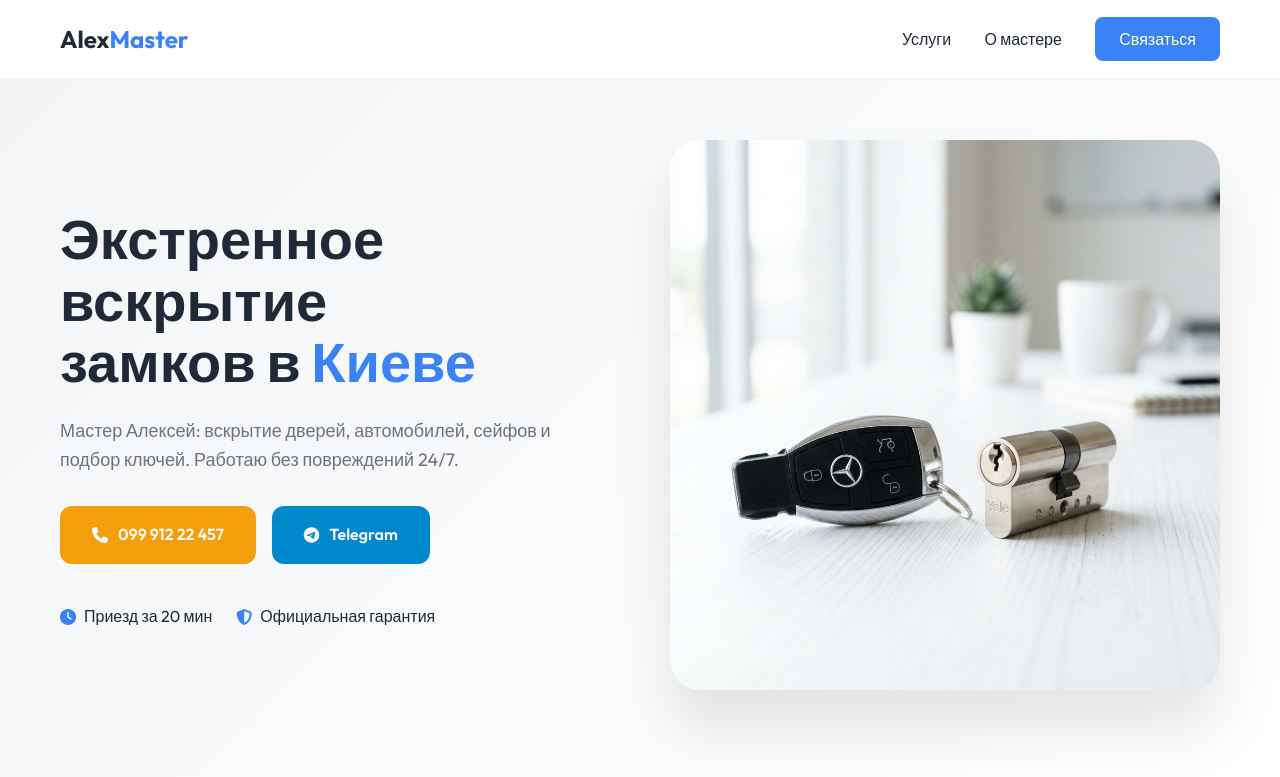
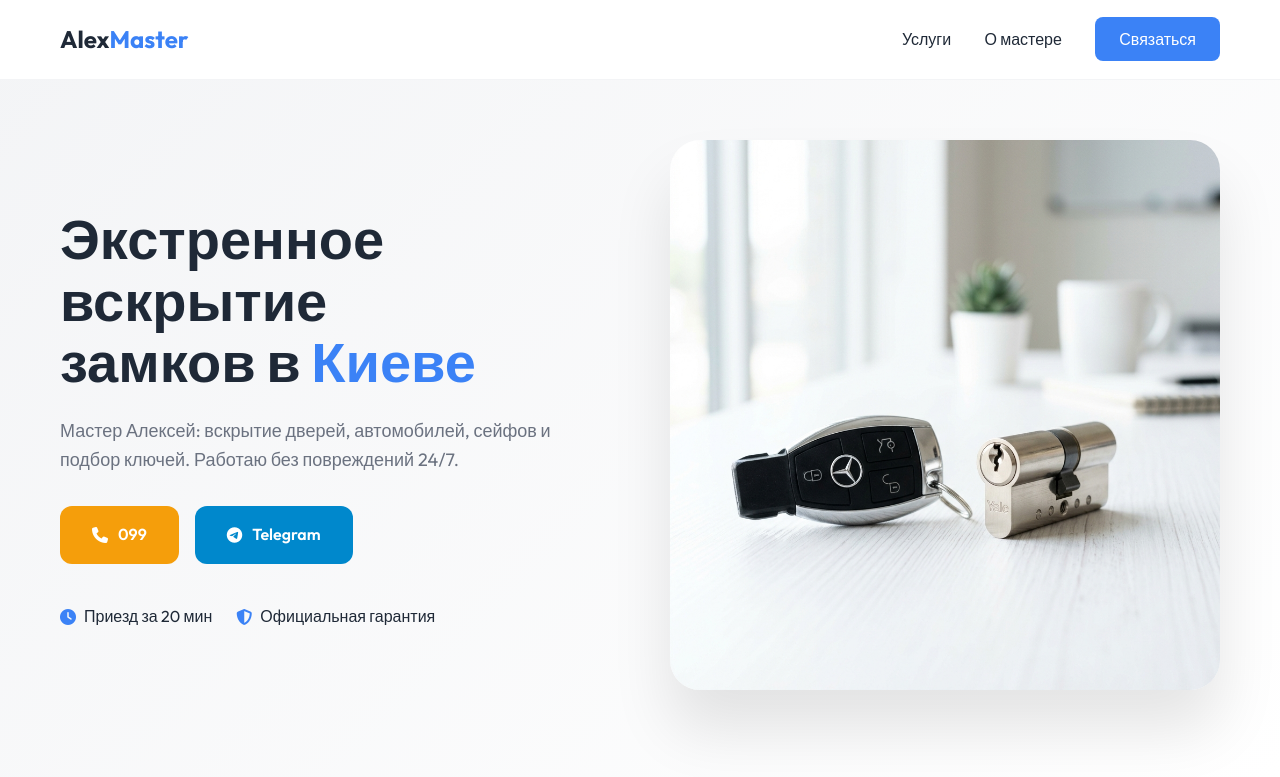
Before and after one commit to hashtagserezha-hub/locksmith-site, a Flask app: page / in a window 1280 px wide. Shown: the top 777 px of the page. Run offline with Flask 3, Linux system fonts and the light colour scheme; some libraries are stand-ins or nearby versions.

Commit message:
Add files via upload

```diff
--- a/templates/index.html
+++ b/templates/index.html
@@ -33,7 +33,7 @@
                 <p>Мастер Алексей: вскрытие дверей, автомобилей, сейфов и подбор ключей. Работаю без повреждений 24/7.
                 </p>
                 <div class="cta-group">
-                    <a href="tel:09991222457" class="btn-phone"><i class="fas fa-phone"></i> 099 912 22 457</a>
+                    <a href="tel:0999" class="btn-phone"><i class="fas fa-phone"></i> 099</a>
                     <a href="https://t.me/pythonbottestsrhi" target="_blank" class="btn-tg"><i
                             class="fab fa-telegram"></i> Telegram</a>
                 </div>
@@ -101,7 +101,7 @@
                     <p>Работаю круглосуточно. Звоните прямо сейчас или пишите в мессенджеры.</p>
                 </div>
                 <div class="footer-cta">
-                    <a href="tel:09991222457" class="btn-footer-phone">099 912 22 457</a>
+                    <a href="tel:0999" class="btn-footer-phone">099</a>
                     <a href="https://t.me/pythonbottestsrhi" class="btn-footer-tg">@pythonbottestsrhi</a>
                 </div>
             </div>
```
